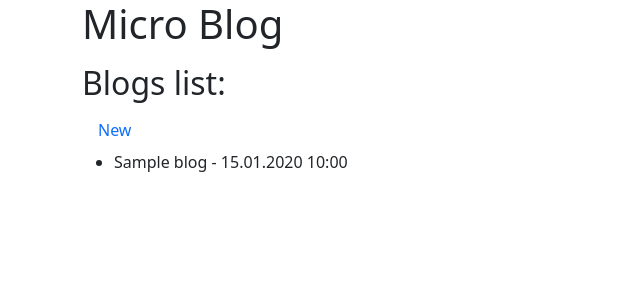
After one commit to zain-saqer/blog, a Symfony app: template templates/blog/list.html.twig in a window 1280 px wide. The commit adds this page. Shown: the top 300 px of the page, without its empty margins (0-640 px from the left). Run offline with Twig, Linux system fonts and the light colour scheme; the template is opened without the code that fills it: most values are stand-ins (such as "Sample title", 1, 10 or a date in 2020); some libraries are stand-ins or nearby versions.

Commit message:
blogs list

```diff
--- a/templates/base.html.twig
+++ b/templates/base.html.twig
@@ -19,7 +19,7 @@
 </head>
 <body>
 <div class="container">
-    <h1 class="mb-3">Freelancer time logger</h1>
+    <h1 class="mb-3">Micro Blog</h1>
     {% block body %}{% endblock %}
 </div>
 <!-- Optional JavaScript; choose one of the two! -->
--- /dev/null
+++ b/templates/blog/list.html.twig
@@ -0,0 +1,23 @@
+{% extends "base.html.twig" %}
+{% block body %}
+    <main>
+        <div class="row g-5">
+            <div class="col-4">
+                <h2>Blogs list:</h2>
+                <ul class="nav">
+                    <li class="nav-item">
+                        <a class="nav-link" aria-current="page" href="{{ path('blog_new') }}">New</a>
+                    </li>
+                </ul>
+                <ul>
+                    {% for blog in blogs %}
+                        <li><span>{{ blog.title }}</span> - {{ blog.createdAt | date('d.m.Y H:i') }}</li>
+                    {% endfor %}
+                </ul>
+                {% if blogs is empty %}
+                    <p><span class="text-muted">No blogs</span></p>
+                {% endif %}
+            </div>
+        </div>
+    </main>
+{% endblock %}
```
Also changed, not shown: src/Controller/BlogController.php (+17 -1 lines), tests/Controller/BlogControllerTest.php (+41 -0 lines).
